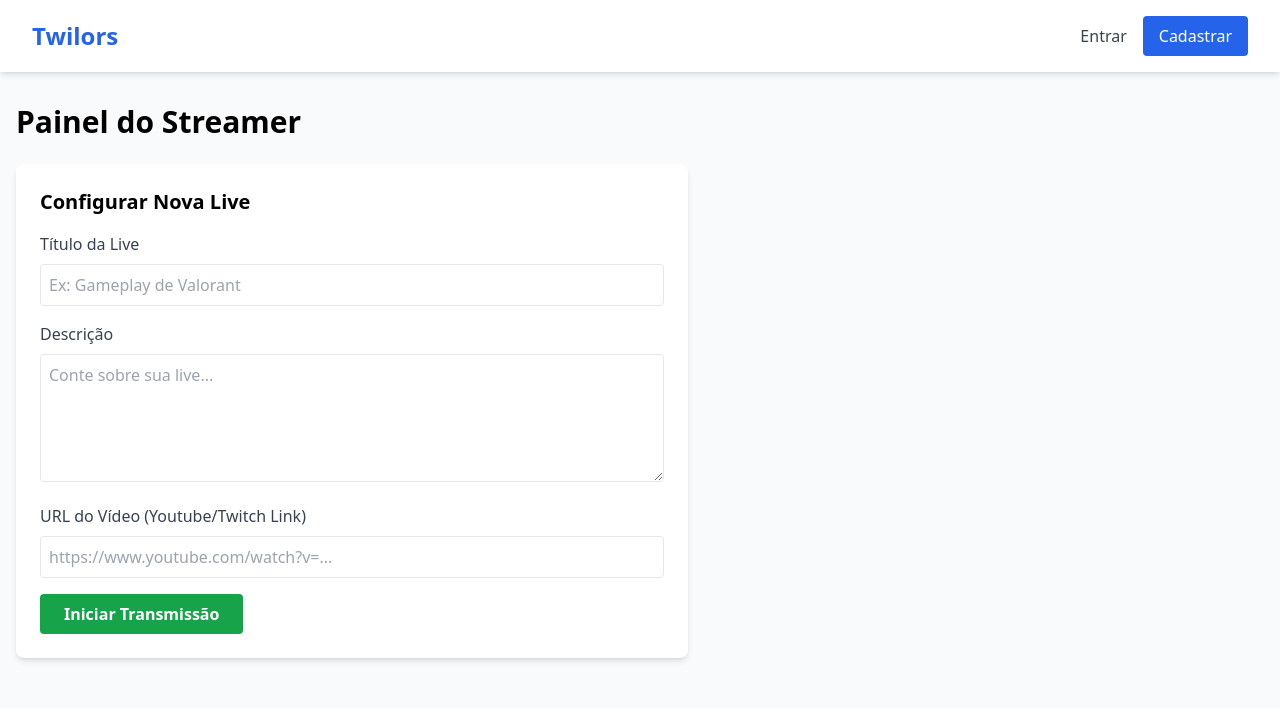
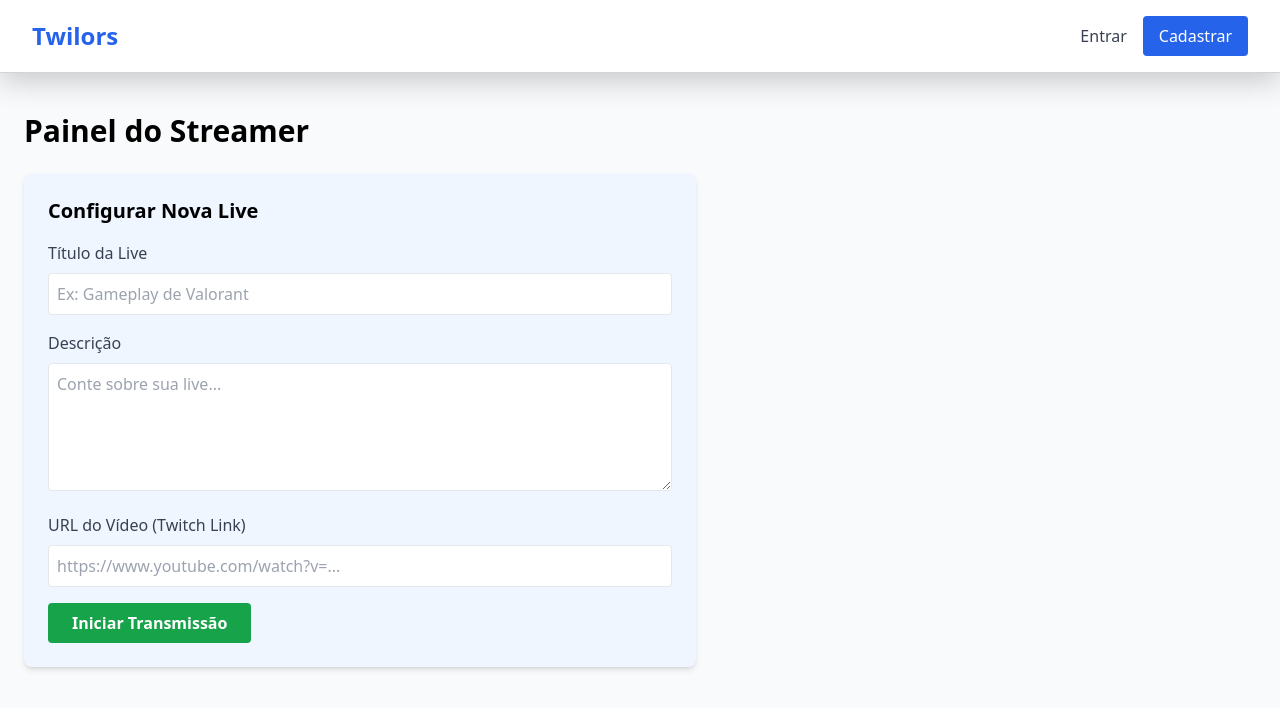
Before and after one commit to carloscfas/Plataforma-Twilors, a React (Create React App) app in the folder frontend/: page /dashboard in a window 1280 px wide. Shown: the top 708 px of the page. Built offline with nearby package versions, Linux system fonts and the light colour scheme.

Commit message:
fix: ajusting in color Home, Login and Register

```diff
--- a/frontend/src/components/navbar.js
+++ b/frontend/src/components/navbar.js
@@ -13,7 +13,7 @@ const Navbar = () => {
     };
 
     return (
-        <nav className="bg-white shadow-md py-4 px-8 flex justify-between items-center">
+        <nav className="bg-white shadow-[0_8px_30px_rgba(0,0,0,0.2)] py-4 px-8 flex justify-between items-center border-b border-gray-300">
             <Link to="/" className="text-2xl font-bold text-blue-600">Twilors</Link>
 
             <div className="flex gap-4 items-center">
--- a/frontend/src/pages/Dashboard/index.js
+++ b/frontend/src/pages/Dashboard/index.js
@@ -46,9 +46,9 @@ const Dashboard = () => {
     };
 
     return (
-        <div className="container mx-auto px-4 py-8">
+        <div className="container mx-auto px-6 py-10">
             <h1 className="text-3xl font-bold mb-6">Painel do Streamer</h1>
-            <div className="bg-white p-6 rounded-lg shadow-md max-w-2xl">
+            <div className="bg-blue-50 p-6 rounded-lg shadow-md max-w-2xl">
                 <h2 className="text-xl font-semibold mb-4">Configurar Nova Live</h2>
                 <form onSubmit={handleSubmit}>
                     <div className="mb-4">
@@ -71,7 +71,7 @@ const Dashboard = () => {
                         />
                     </div>
                     <div className="mb-4">
-                        <label className="block text-gray-700 mb-2 font-medium">URL do Vídeo (Youtube/Twitch Link)</label>
+                        <label className="block text-gray-700 mb-2 font-medium">URL do Vídeo (Twitch Link)</label>
                         <input
                             name="video_url"
                             className="w-full p-2 border rounded focus:ring-2 focus:ring-blue-500 outline-none"
--- a/frontend/src/pages/Home/index.js
+++ b/frontend/src/pages/Home/index.js
@@ -30,7 +30,7 @@ const Home = () => {
     }
 
     return (
-        <div className="container mx-auto px-4 py-8">
+        <div className="container mx-auto px-4 py-8 ">
             <h1 className="text-3xl font-bold mb-8 text-gray-800">Canais que recomendamos</h1>
 
             {streams.length === 0 ? (
--- a/frontend/src/pages/Login/index.js
+++ b/frontend/src/pages/Login/index.js
@@ -37,7 +37,7 @@ const Login = () => {
     };
 
     return (
-        <div className="flex flex-col items-center justify-center min-h-screen bg-gray-100">
+        <div className="flex flex-col items-center justify-center min-h-screen bg-blue-50">
             <form onSubmit={handleSubmit} className="p-8 bg-white shadow-md rounded-lg w-96">
                 <h2 className="text-2xl font-bold mb-6 text-center font-sans">Entrar na Plataforma</h2>
 
--- a/frontend/src/pages/Register/index.js
+++ b/frontend/src/pages/Register/index.js
@@ -36,14 +36,14 @@ const Register = () => {
     };
 
     return (
-        <div className="flex flex-col items-center justify-center min-h-screen bg-gray-100">
+        <div className="flex flex-col items-center justify-center min-h-screen bg-blue-50">
             <form onSubmit={handleSubmit} className="p-8 bg-white shadow-md rounded-lg w-96">
                 <h2 className="text-2xl font-bold mb-6 text-center">Criar Conta</h2>
 
                 <input
                     name="username"
                     placeholder="Usuário"
-                    className="w-full p-2 mb-4 border rounded"
+                    className="w-full p-2 mb-4 border rounded focus:outline-none focus:ring-2 focus:ring-blue-500"
                     onChange={handleChange}
                     required
                 />
@@ -52,7 +52,7 @@ const Register = () => {
                     name="email"
                     type="email"
                     placeholder="E-mail"
-                    className="w-full p-2 mb-4 border rounded"
+                    className="w-full p-2 mb-4 border rounded focus:outline-none focus:ring-2 focus:ring-blue-500"
                     onChange={handleChange}
                 />
 
@@ -60,7 +60,7 @@ const Register = () => {
                     name="password"
                     type="password"
                     placeholder="Senha"
-                    className="w-full p-2 mb-4 border rounded"
+                    className="w-full p-2 mb-4 border rounded focus:outline-none focus:ring-2 focus:ring-blue-500"
                     onChange={handleChange}
                     required
                 />
```
